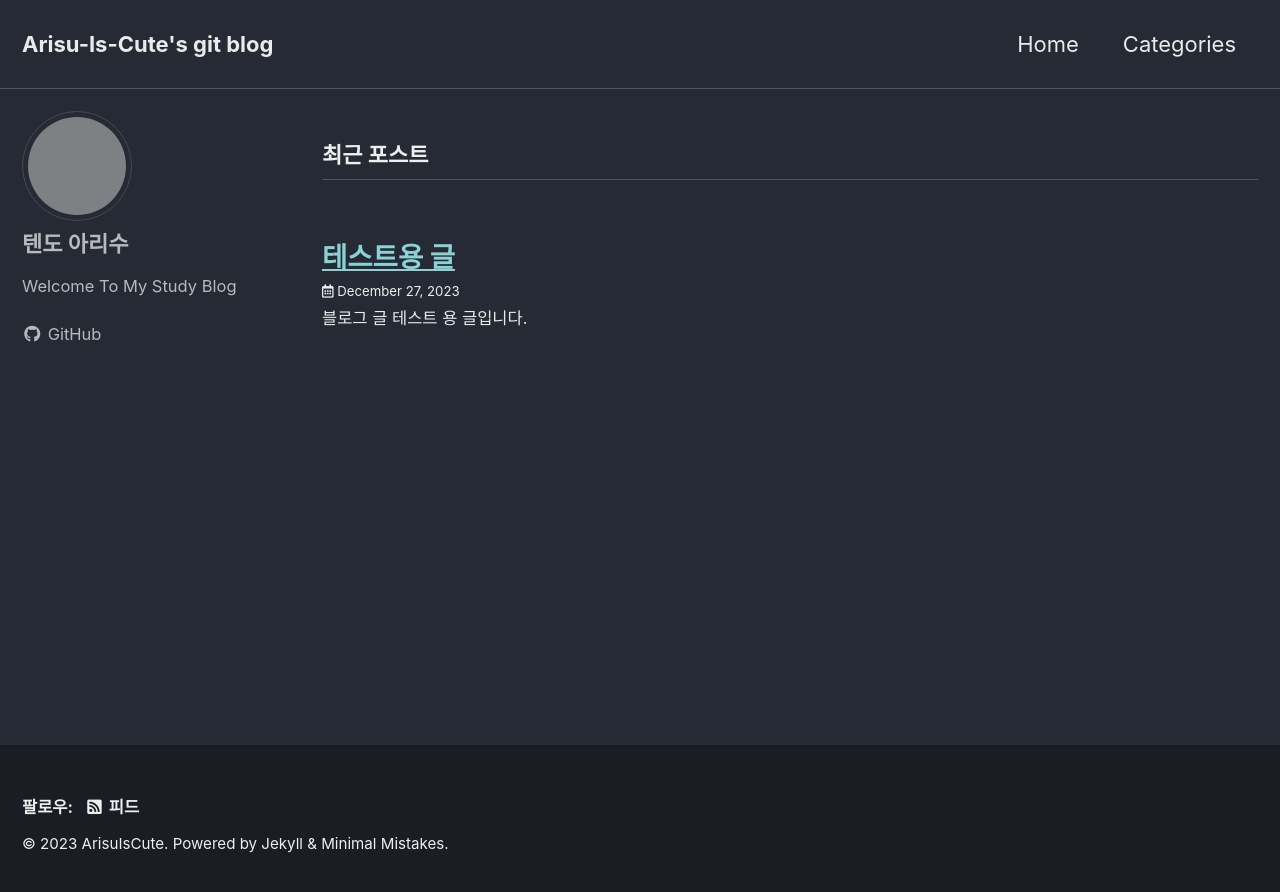
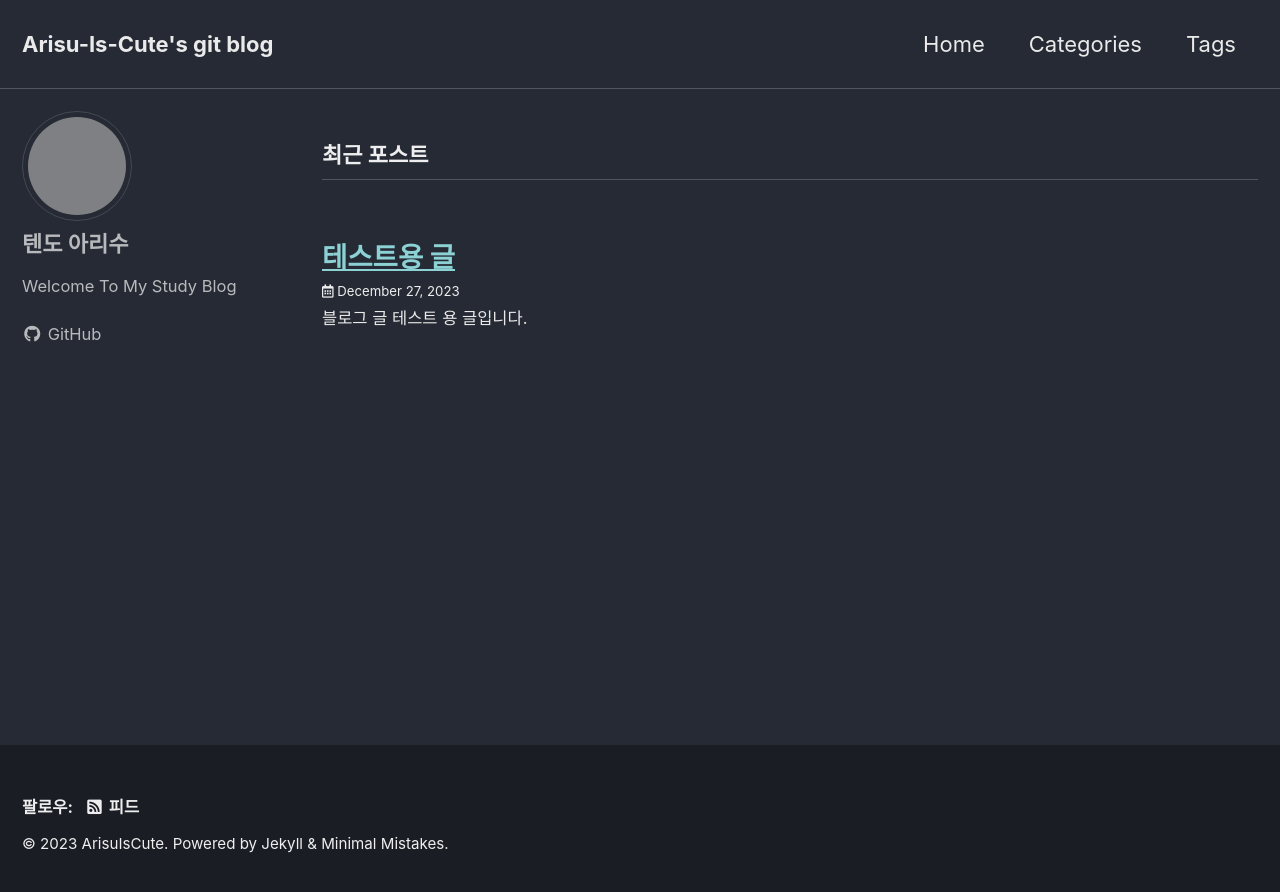
Before and after one commit to ArisuIsCute/ArisuIsCute.github.io, a Jekyll site: the page built from index.html, in a window 1280 px wide. Shown: the top 892 px of the page. Built offline with Jekyll 4.4.1, drawn with Linux system fonts in a browser that asks for light colours; cached includes are drawn as plain includes; the list of posts is cut into pages by our own code; grey boxes are pictures that could not be loaded.

Commit message:
add tags

```diff
--- a/_data/navigation.yml
+++ b/_data/navigation.yml
@@ -3,7 +3,9 @@ main:
   - title: "Home"
     url: https://arisuiscute.github.io/
   - title: "Categories"
-    urtl: "https://arisuiscute.github.io/categories/"
+    url: "https://arisuiscute.github.io/categories/"
+  - title: "Tags"
+    url: "https://arisuiscute.github.io/tags/"
   # - title: "About"
   #   url: https://mmistakes.github.io/minimal-mistakes/about/
   # - title: "Sample Posts"
```
